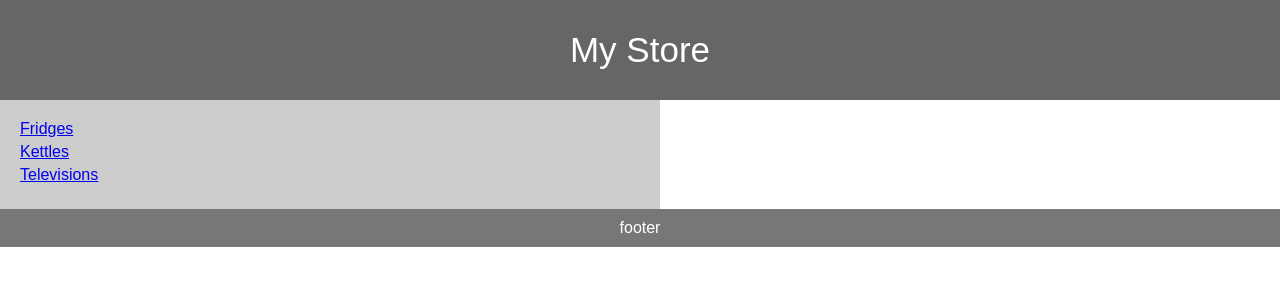
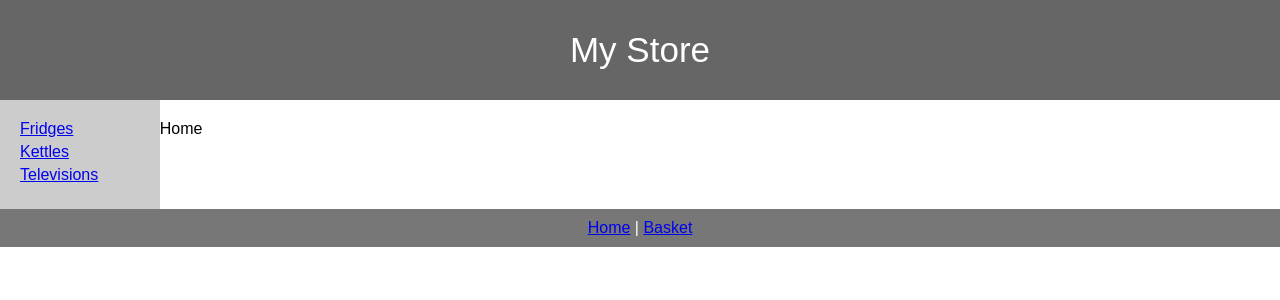
Before and after one commit to StHucher/e-store, a React (Create React App) app: page / in a window 1280 px wide. Shown: the top 300 px of the page. Built offline with nearby package versions, Linux system fonts and the light colour scheme; data requests are answered from the project's data file.

Commit message:
Create link Home

```diff
--- a/src/App.css
+++ b/src/App.css
@@ -22,9 +22,9 @@ section {
 }
 
 nav {
-  -webkit-flex: 0.5;
-  -ms-flex: 0.5;
-  flex: 0.5;
+  -webkit-flex: 0.1;
+  -ms-flex: 0.1;
+  flex: 0.1;
   background: #ccc;
   padding: 20px;
 }
--- a/src/App.js
+++ b/src/App.js
@@ -8,21 +8,15 @@ import Basket from './components/basket';
 import Checkout from './components/checkout';
 import Category from './components/Category';
 
-import {
-  createBrowserRouter,
-  RouterProvider,
-  Route,
-  Link,
-  BrowserRouter,
-  Routes,
-} from "react-router-dom";
+import { Route, BrowserRouter, Routes } from "react-router-dom";
 import Layout from './components/layout';
+import Home from './components/home';
 
 
 function App() {
 
-  const [categories, setCategories] = useState({errorMessage:'', data: []});
-  const [products, setProducts] = useState({errorMessage:'', data: []});
+	const [categories, setCategories] = useState({ errorMessage: '', data: [] });
+	const [products, setProducts] = useState({ errorMessage: '', data: [] });
 
 	React.useEffect(() => {
 		const fetchData = async () => {
@@ -37,7 +31,8 @@ function App() {
 		<>
 			<BrowserRouter>
 				<Routes>
-						<Route path="/" element={<Layout categories={categories}/>} >
+					<Route path="/" element={<Layout categories={categories} />} >
+						<Route index element={<Home />} />
 						<Route path="basket" element={<Basket />} />
 						<Route path="checkout" element={<Checkout />} />
 						<Route
--- a/src/components/home.js
+++ b/src/components/home.js
@@ -0,0 +1,9 @@
+import React from "react";
+
+const Home = () => {
+    return (
+        <div>Home</div>
+    );
+}
+
+export default Home
--- a/src/components/layout.js
+++ b/src/components/layout.js
@@ -29,7 +29,7 @@ const Layout = ({categories}) => {
 			</section>
 
 			<footer>
-				footer
+				<Link to="/">Home</Link> | <Link to="/basket">Basket</Link>
 			</footer>
 		</>
     )
```
Lines whose indentation alone changed are shown as unchanged.
